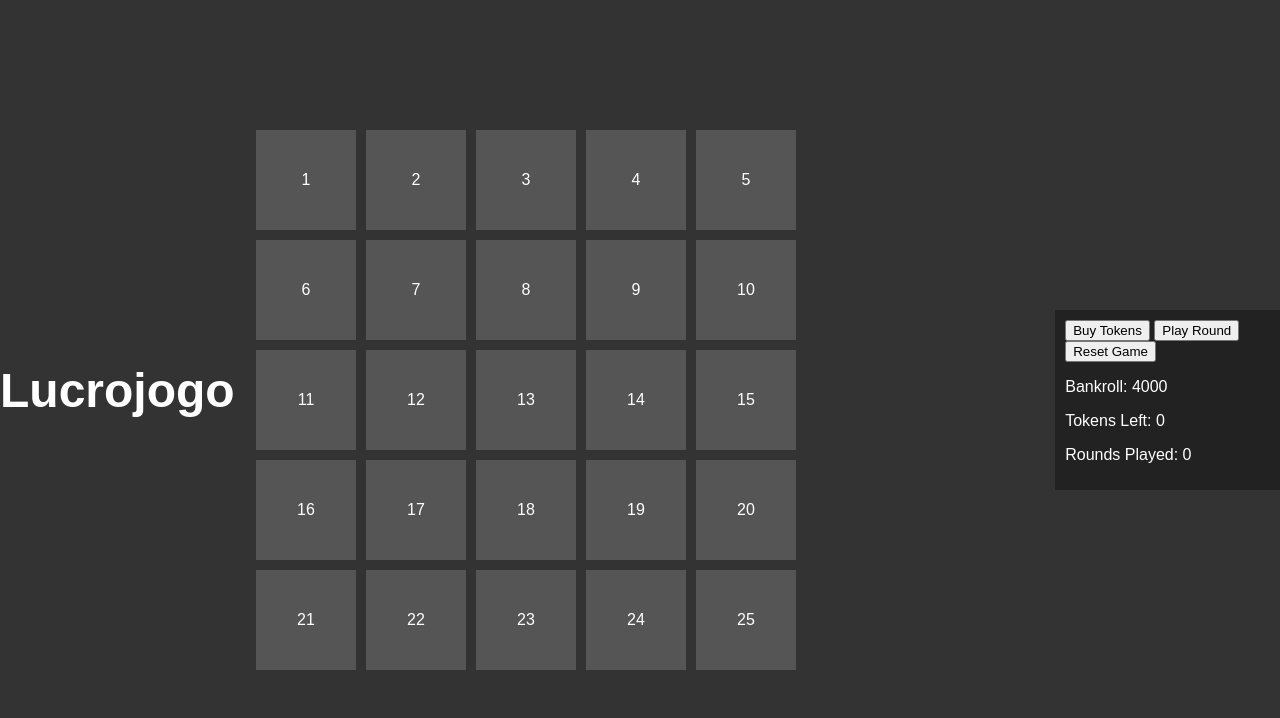
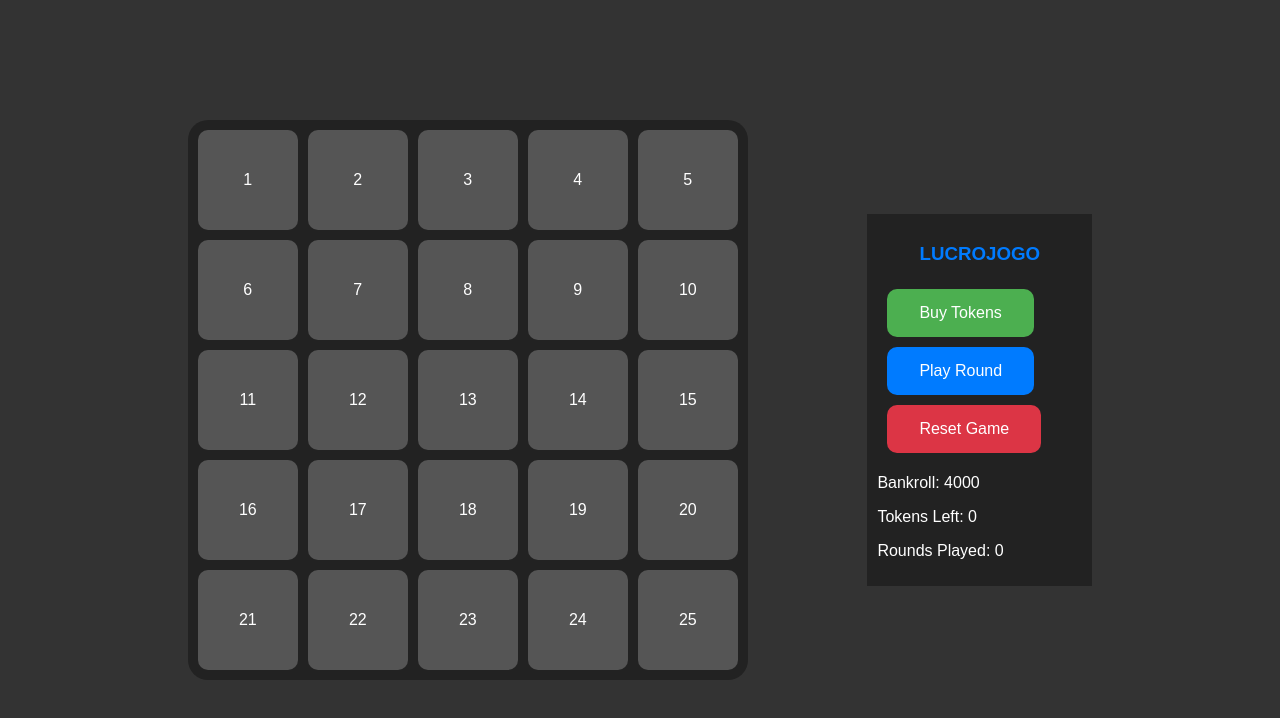
Before and after one commit to brianmalani/lucrojogo, a plain HTML site: page index.html in a window 1280 px wide. Drawn offline with Linux system fonts and the light colour scheme.

Commit message:
Update index.html

```diff
--- a/index.html
+++ b/index.html
@@ -16,9 +16,14 @@
         background-color: #333;
         color: #fff;
     }
+    .game-title {
+        color: #007bff;
+        text-align: center;
+    }
+
     #game-container {
         display: flex;
-        justify-content: space-between;
+        justify-content: space-around;
         align-items: center;
         width: 80%;
     }
@@ -26,6 +31,9 @@
         display: grid;
         grid-template-columns: repeat(5, 1fr);
         grid-gap: 10px;
+        background-color: #222;
+        padding: 10px;
+        border-radius: 20px;
     }
     .card {
         width: 100px;
@@ -35,6 +43,10 @@
         justify-content: center;
         align-items: center;
         cursor: pointer;
+        border-radius: 10px;
+    }
+    .card:hover{
+        background-color: #c2a2d2;
     }
     .card.revealed {
         background-color: orange;
@@ -66,23 +78,80 @@
         z-index: 9999;
         display: none;
     }
+    .control-btn-tks,
+    .control-btn-play,
+    .control-btn-rst {
+        margin: 5px 10px;
+        border-radius: 5px;
+    }
+
+/* Unique styles for each button */
+.control-btn-tks {
+    background-color: #4CAF50; /* Green */
+    border: none;
+    color: white;
+    padding: 15px 32px;
+    text-align: center;
+    text-decoration: none;
+    display: inline-block;
+    font-size: 16px;
+    margin-right: 10px;
+    cursor: pointer;
+    border-radius: 10px;
+    transition-duration: 0.4s;
+}
+
+.control-btn-play {
+    background-color: #007bff; /* Blue */
+    border: none;
+    color: white;
+    padding: 15px 32px;
+    text-align: center;
+    text-decoration: none;
+    display: inline-block;
+    font-size: 16px;
+    margin-right: 10px;
+    cursor: pointer;
+    border-radius: 10px;
+    transition-duration: 0.4s;
+}
+
+.control-btn-rst {
+    background-color: #dc3545; /* Red */
+    border: none;
+    color: white;
+    padding: 15px 32px;
+    text-align: center;
+    text-decoration: none;
+    display: inline-block;
+    font-size: 16px;
+    margin-right: 10px;
+    cursor: pointer;
+    border-radius: 10px;
+    transition-duration: 0.4s;
+}
+
+/* Change the color of the buttons on hover */
+.control-btn-tks:hover,
+.control-btn-play:hover,
+.control-btn-rst:hover {
+    filter: brightness(85%);
+}
 
 </style>
 </head>
 <body>
     <body>
-        <script src="gameLogic.js"></script>
-
-        <div class="header">
-            <h1>Lucrojogo</h1>
-        </div>
 
         <div id="game-container">
+
             <div id="game-board"></div>
             <div id="controls">
-                <button onclick="buyTokens()">Buy Tokens</button>
-                <button onclick="playRound()">Play Round</button>
-                <button onclick="resetGame()">Reset Game</button>
+            <h3 class="game-title">LUCROJOGO</h3>
+
+                <button class="control-btn-tks" onclick="buyTokens()">Buy Tokens</button>
+                <button class="control-btn-play" onclick="playRound()">Play Round</button>
+                <button class="control-btn-rst" onclick="resetGame()">Reset Game</button>
                 <div>
                     <p>Bankroll: <span id="bankroll">4000</span></p>
                     <p>Tokens Left: <span id="tokens-left">0</span></p>
```
